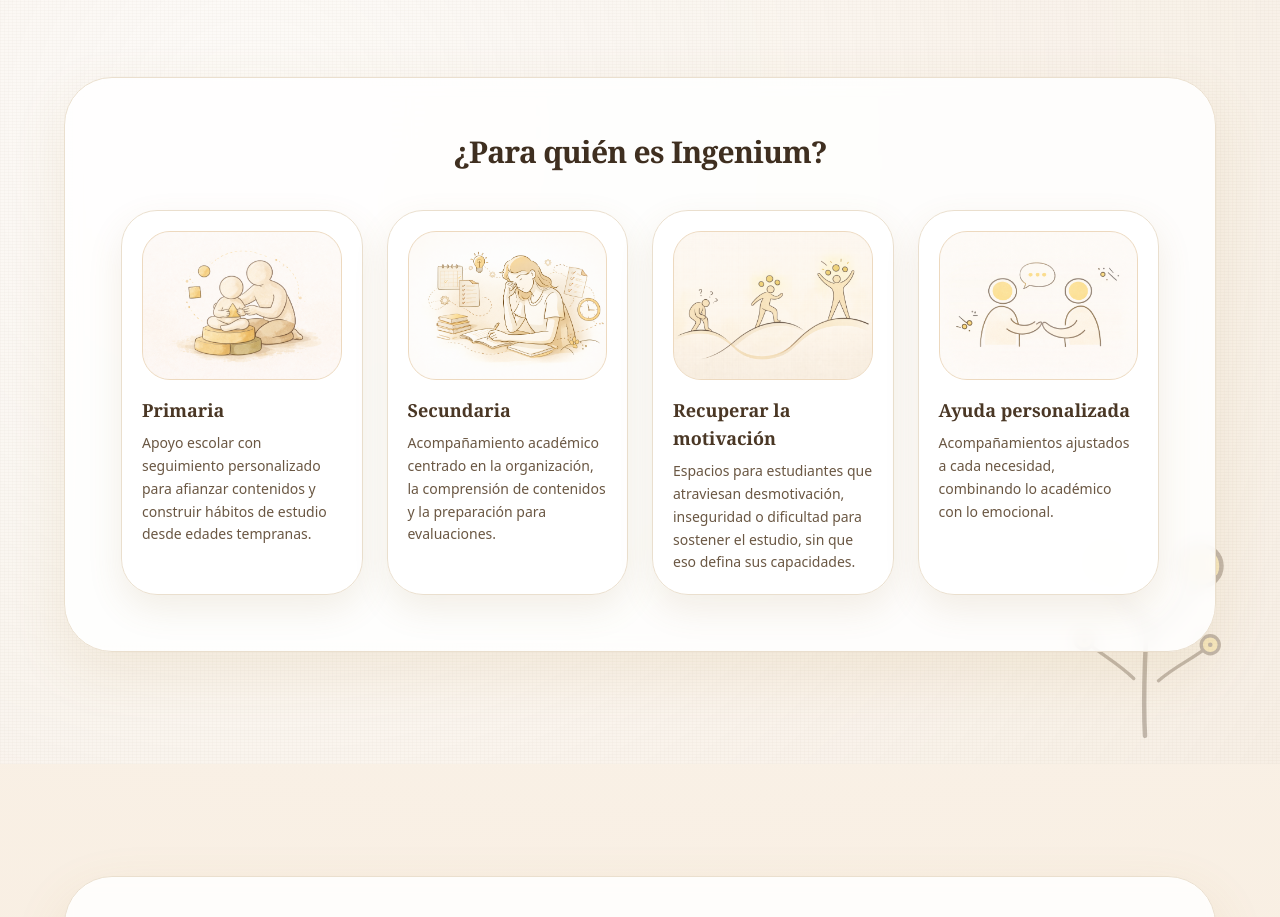
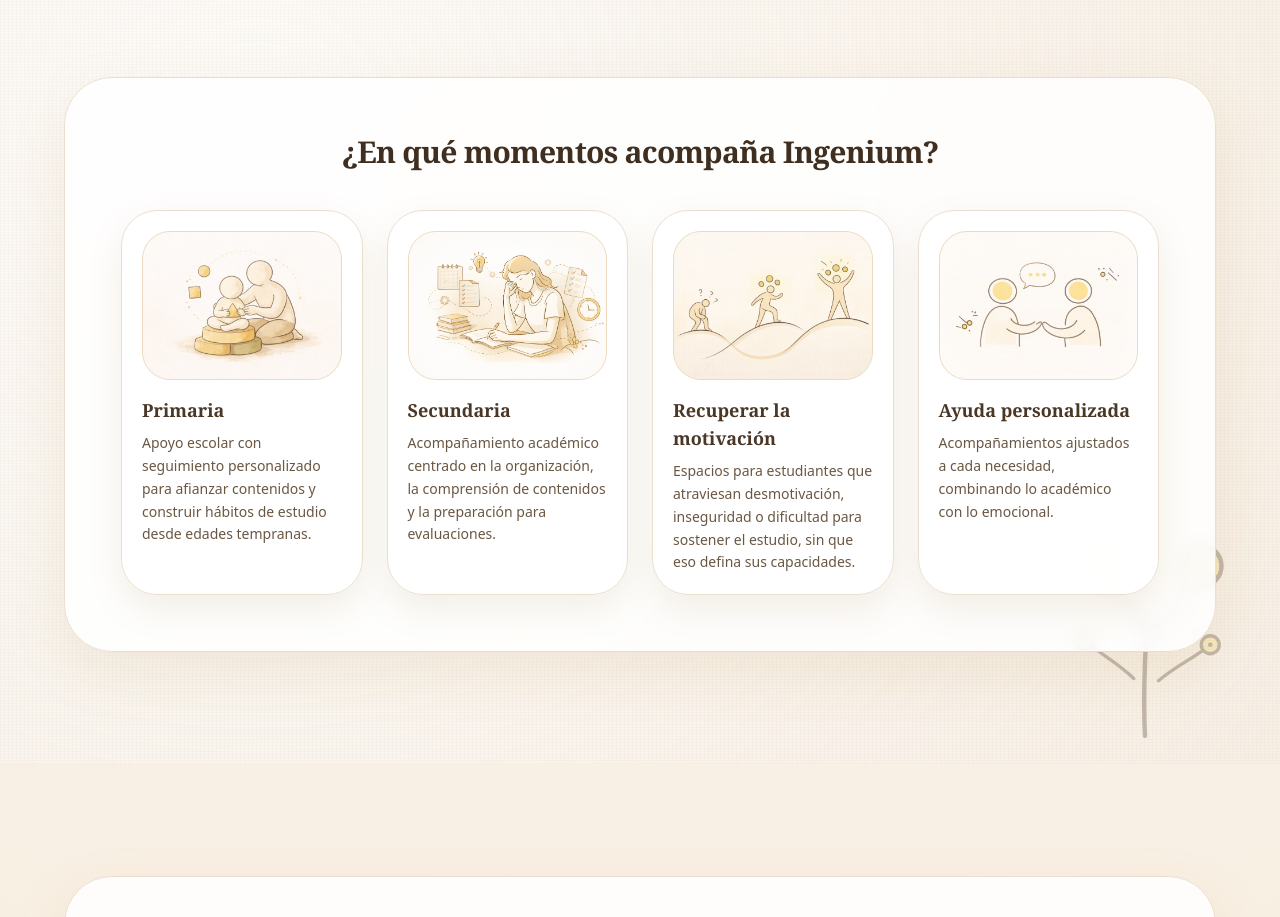
Before and after one commit to Teksi75/ingenium-web, a Next.js app: page / in a window 1280 px wide. Shown: the part 1580-2497 px from the top of the page. Built offline with nearby package versions, Linux system fonts and the light colour scheme.

Commit message:
Update Ingenium audience section title

```diff
--- a/content/ingenium.copy.ts
+++ b/content/ingenium.copy.ts
@@ -35,7 +35,7 @@
     ],
   },
   audience: {
-    title: "¿Para quién es Ingenium?",
+    title: "¿En qué momentos acompaña Ingenium?",
     items: [
       {
         title: "Primaria",
```
